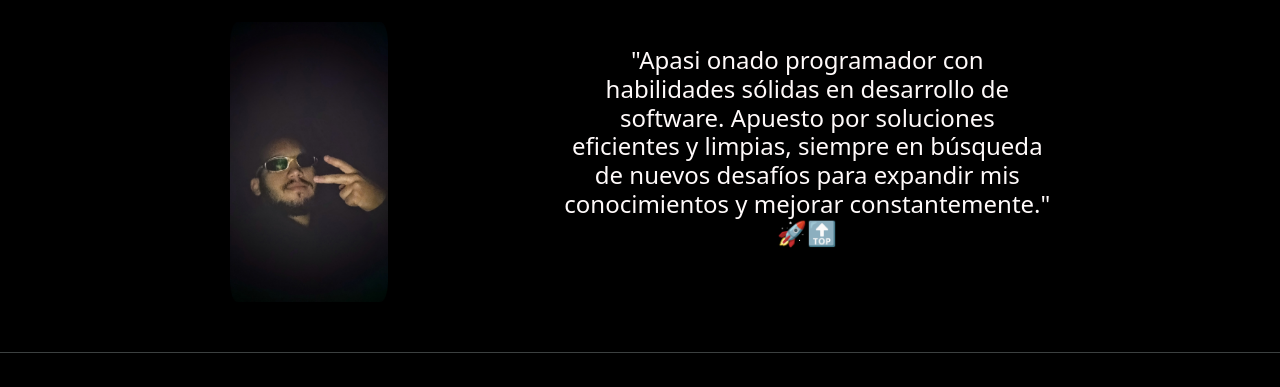
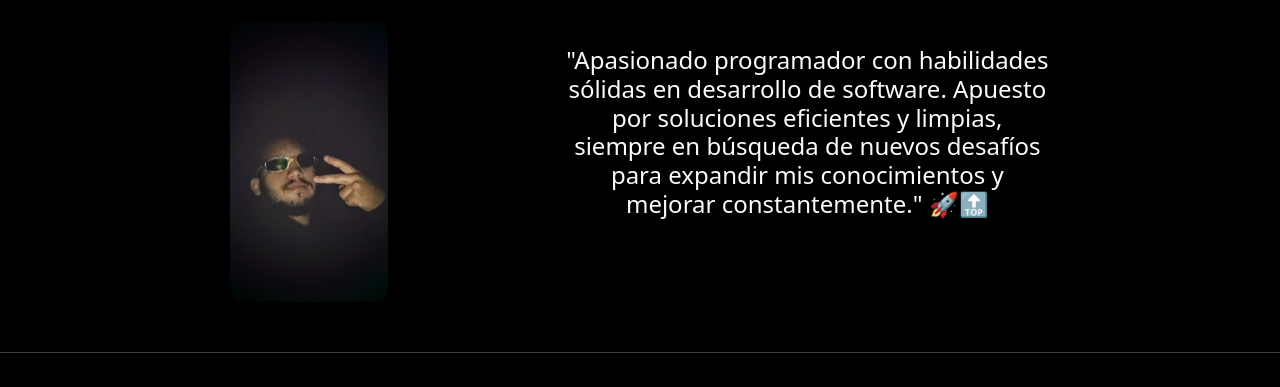
Before and after one commit to Josker409/Josker-Portafolio, a plain HTML site: page index.html in a window 1280 px wide. Shown: the part 167-554 px from the top of the page. Drawn offline with nearby package versions, Linux system fonts and the light colour scheme.

Commit message:
un espaciado en el index -.-

```diff
--- a/index.html
+++ b/index.html
@@ -58,7 +58,7 @@
         <aside class="col-xs-6 col-md-6 col-lg-6">
             <br>
             <h4>
-                "Apasi onado programador con habilidades sólidas en desarrollo de software. Apuesto por soluciones eficientes y limpias, siempre en búsqueda de nuevos desafíos para expandir mis conocimientos y mejorar constantemente." 🚀🔝
+                "Apasionado programador con habilidades sólidas en desarrollo de software. Apuesto por soluciones eficientes y limpias, siempre en búsqueda de nuevos desafíos para expandir mis conocimientos y mejorar constantemente." 🚀🔝
             </h4>
         </aside>
     </div>
```
